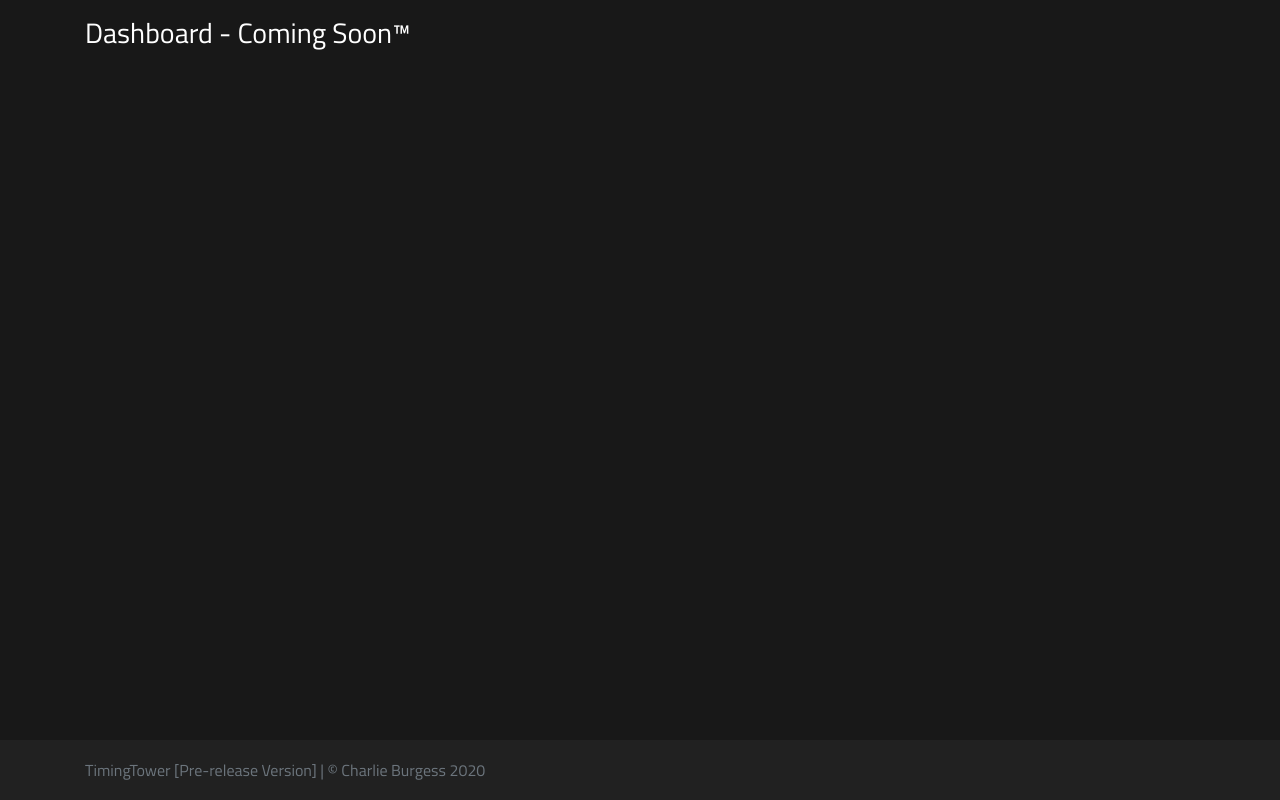
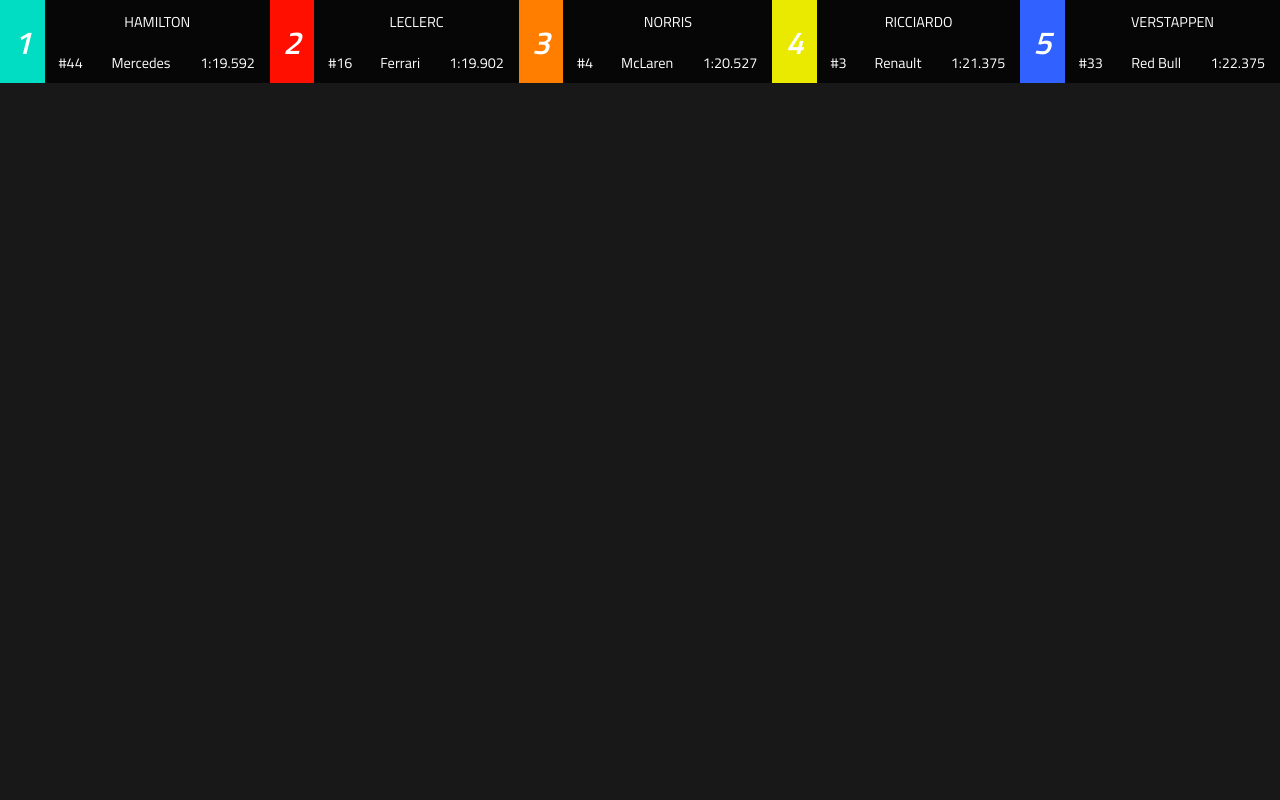
Before and after one commit to cburj/Motorsports-Graphics-Utility-Kit, a PHP site: page /dashboard in a window 1280 px wide. Run offline with PHP 8.4, Linux system fonts and the light colour scheme; lists and menus that the app fills with data are empty; some libraries are stand-ins or nearby versions.

Commit message:
Getting Ready for Horizontal Ticker
Not a clue how its gonna work, but got the basic design fleshed out

```diff
--- a/Views/dashboard.phtml
+++ b/Views/dashboard.phtml
@@ -1,12 +1,49 @@
 <?php require('template/header.phtml') ?>
     <!--MAIN CONTENT-->
-    <div class="container dashboard">
-        <h3>Dashboard - Coming Soon™</h3>
-    </div>
-    <footer class="footer elegant-color-dark">
-        <div class="container">
-            <span class="text-muted">TimingTower [Pre-release Version] | © Charlie Burgess 2020</span>
-        </div>
-    </footer>
+    <table class="table table-borderless timing-dark-color white-text ttHeaderLeaderboard">
+        <tr>
+            <!--DRIVER 1-->
+            <th rowspan="2" class="teamTurqBG vertLarge align-middle">1</th>
+            <th class="" colspan="3">HAMILTON</th>
+            <!--DRIVER 1-->
+            <!--DRIVER 2-->
+            <th rowspan="2" class=" teamRedBG vertLarge align-middle">2</th>
+            <th class="" colspan="3">LECLERC</th>
+            <!--DRIVER 2-->
+            <!--DRIVER 3-->
+            <th rowspan="2" class=" teamOrangeBG vertLarge align-middle">3</th>
+            <th class="" colspan="3">NORRIS</th>
+            <!--DRIVER 3-->
+            <!--DRIVER 4-->
+            <th rowspan="2" class=" teamYellowBG vertLarge align-middle">4</th>
+            <th class="" colspan="3">RICCIARDO</th>
+            <!--DRIVER 4-->
+            <!--DRIVER 5-->
+            <th rowspan="2" class=" teamDarkBlueBG vertLarge align-middle">5</th>
+            <th class="" colspan="3">VERSTAPPEN</th>
+            <!--DRIVER 5-->
+        </tr>
+        <tr>
+            <th class="">#44</th>
+            <th class="">Mercedes</th>
+            <th class="">1:19.592</th>
+
+            <th class="">#16</th>
+            <th class="">Ferrari</th>
+            <th class="">1:19.902</th>
+
+            <th class="">#4</th>
+            <th class="">McLaren</th>
+            <th class="">1:20.527</th>
+
+            <th class="">#3</th>
+            <th class="">Renault</th>
+            <th class="">1:21.375</th>
+
+            <th class="">#33</th>
+            <th class="">Red Bull</th>
+            <th class="">1:22.375</th>
+        </tr>
+    </table>
     <!--MAIN CONTENT-->
 <?php require('template/footer.phtml') ?>
--- a/css/style.css
+++ b/css/style.css
@@ -63,6 +63,16 @@
     }
 }
 
+.ttHeaderLeaderboard{
+    text-align: center;
+}
+
+.ttHeaderLeaderboard tr {
+    line-height: 0.5em;
+    min-height: 0.5em;
+    height: 0.5em;
+}
+
 /* Colours for all teams */
 .teamTurq{
     color: #00ddc2;
@@ -96,6 +106,46 @@
 }
 .teamUnknown{
     color: #ffffff;
+}
+
+.teamTurqBG{
+    background-color: #00ddc2;
+}
+.teamRedBG{
+    background-color: #ff0f00;
+}
+.teamDarkBlueBG{
+    background-color: rgba(49, 98, 255);
+}
+.teamYellowBG{
+    background-color: #eaea00;
+}
+.teamOrangeBG{
+    background-color: #ff7e00;
+}
+.teamWhiteBG{
+    background-color: white;
+}
+.teamDarkRedBG{
+    background-color: #de0000;
+}
+.teamLightBlueBG{
+    background-color: rgb(90, 189, 255);
+}
+.teamPinkBG{
+    background-color: #ff8ac0;
+}
+.teamGoldBG{
+    background-color: #cea048;
+}
+.teamUnknownBG{
+    background-color: #ffffff;
+}
+
+.vertLarge{
+    font-weight: bold;
+    font-style: italic;
+    font-size: 2em;
 }
 
 .fastestLapHighlight{
```
Also changed, not shown: img/preview.png.
